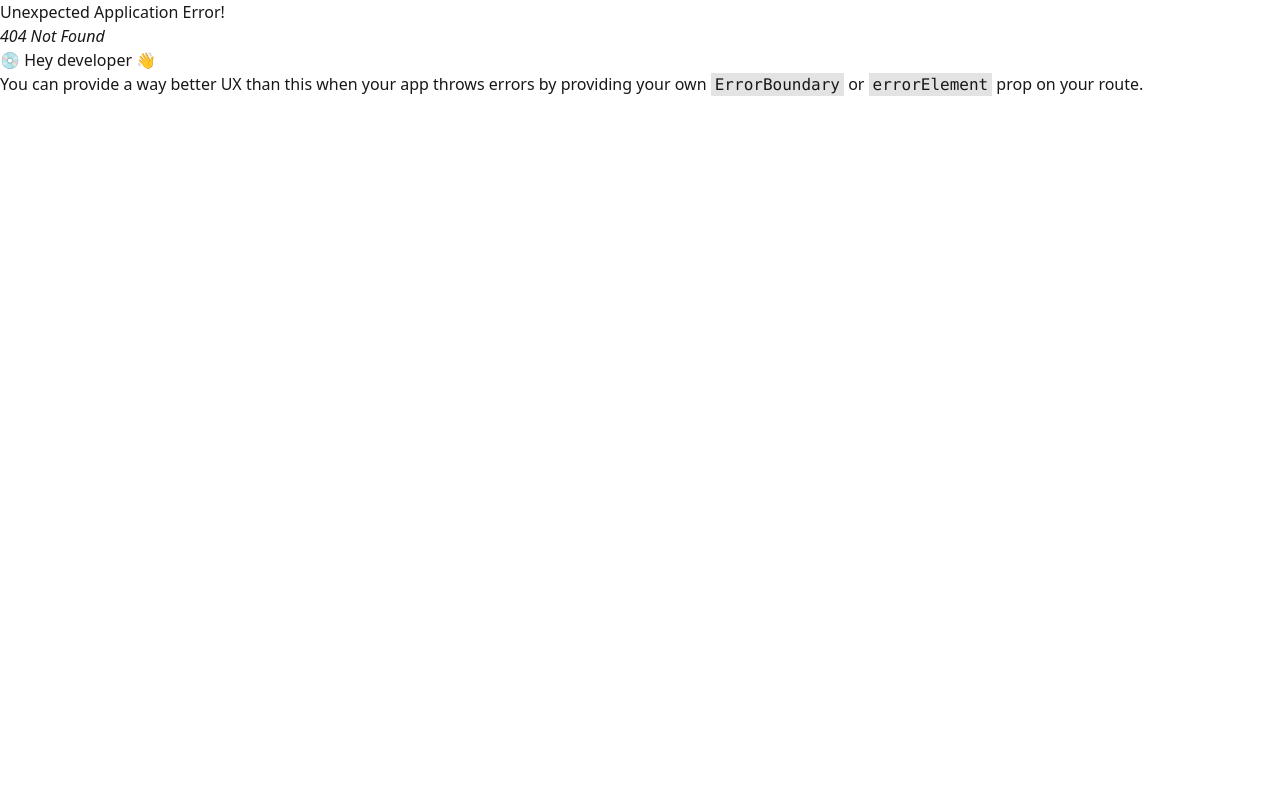
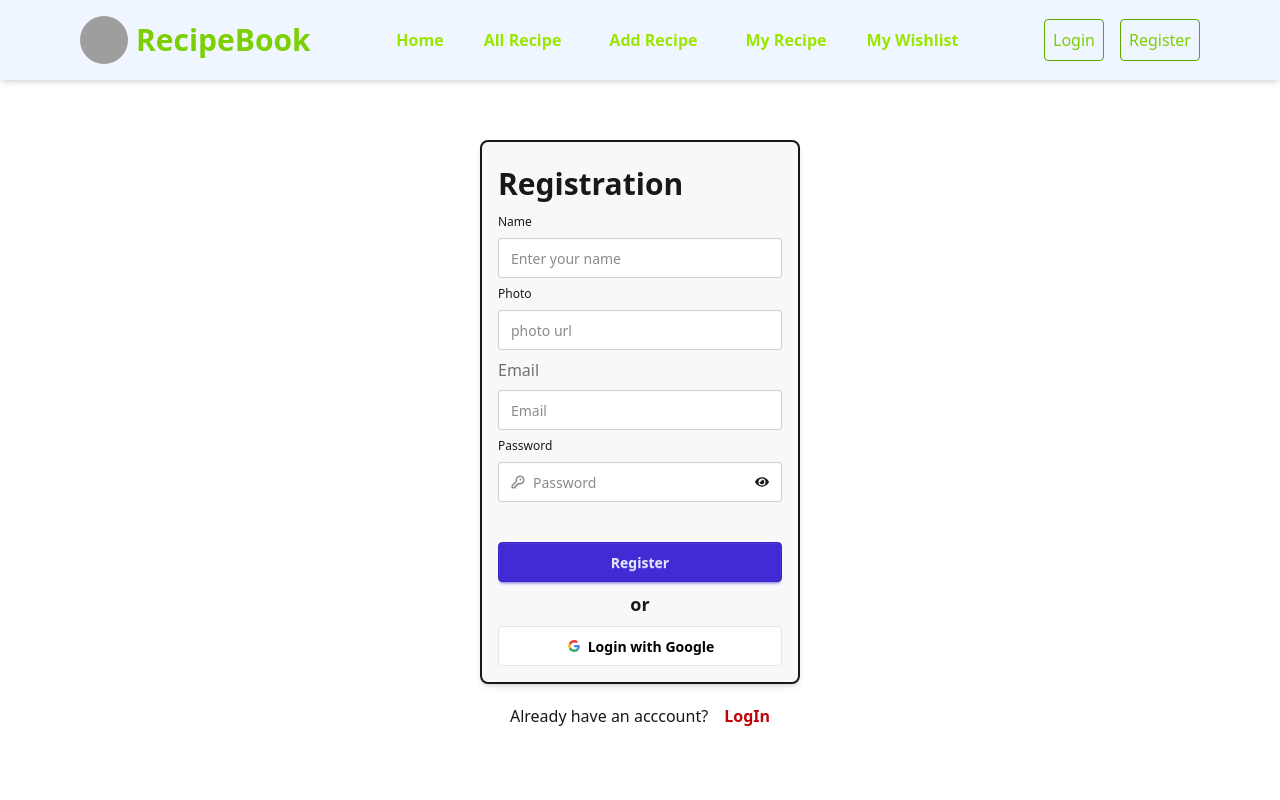
Before and after one commit to Ahnaf-221B/RecipeBook-Recipe-Management-System-Client, a React (Vite) app: page /signup in a window 1280 px wide. Before the commit this address had no page. Shown: the top 800 px of the page. Built offline with nearby package versions, Linux system fonts and the light colour scheme; no server answers; grey boxes are pictures that could not be loaded.

Commit message:
registration page completed

```diff
--- a/package.json
+++ b/package.json
@@ -11,6 +11,7 @@
   },
   "dependencies": {
     "@tailwindcss/vite": "^4.1.7",
+    "firebase": "^11.7.3",
     "react": "^19.1.0",
     "react-dom": "^19.1.0",
     "react-icons": "^5.5.0",
--- a/src/components/Header.jsx
+++ b/src/components/Header.jsx
@@ -10,7 +10,7 @@ const Header = () => {
 		<header className="bg-blue-50 shadow-md py-4 px-4 md:px-20 flex justify-between items-center relative">
 			<div className="flex items-center space-x-2">
 				<img
-					src=""
+					src="https://i.postimg.cc/gc3L1KM1/image.png"
 					alt="logo"
 					className="hidden md:block w-12 h-12 rounded-full"
 				/>
@@ -27,7 +27,7 @@ const Header = () => {
 					All Recipe
 				</Link>
 
-				<Link to="/addrecipe" className=" text-lime-400 py-2 px-5" >
+				<Link to="/addrecipe" className=" text-lime-400 py-2 px-5">
 					Add Recipe
 				</Link>
 
@@ -42,13 +42,13 @@ const Header = () => {
 			<div className="space-x-4 flex items-center">
 				<>
 					<Link
-						to="/login"
+						to="/signin"
 						className="px-2 py-2 text-lime-500 border border-lime-600 rounded hover:bg-lime-600 hover:text-white"
 					>
 						Login
 					</Link>
 					<Link
-						to="/register"
+						to="/signup"
 						className="px-2 py-2 text-lime-500 border border-lime-600 rounded hover:bg-lime-600 hover:text-white"
 					>
 						Register
--- /dev/null
+++ b/src/context/AuthContext.jsx
@@ -0,0 +1,3 @@
+import { createContext } from "react";
+
+export const AuthContext = createContext(null);
--- /dev/null
+++ b/src/context/AuthProvider.jsx
@@ -0,0 +1,41 @@
+import React, { useEffect, useState } from 'react'
+import { AuthContext } from "./AuthContext";
+import auth from "../firebase/firebase.init";
+import {
+	createUserWithEmailAndPassword,
+    onAuthStateChanged,
+
+} from "firebase/auth";
+const AuthProvider = ({children}) => {
+
+    const [user, setUser] = useState(null);
+
+
+    const createUser = (email, pass) => {
+			return createUserWithEmailAndPassword(auth, email, pass);
+		};
+
+        useEffect(() => {
+					const unSubscribe = onAuthStateChanged(auth, (currentUser) => {
+						if (currentUser) {
+							setUser(currentUser);
+
+						} else {
+							setUser(null);
+
+						}
+					});
+					return () => {
+						unSubscribe();
+					};
+				}, []);
+
+    const userInfo = {
+			createUser,
+		};
+  return (
+		<AuthContext.Provider value={userInfo}>{children}</AuthContext.Provider>
+	);
+}
+
+export default AuthProvider
--- /dev/null
+++ b/src/firebase/firebase.init.js
@@ -0,0 +1,20 @@
+// Import the functions you need from the SDKs you need
+import { initializeApp } from "firebase/app";
+import { getAuth } from "firebase/auth";
+// TODO: Add SDKs for Firebase products that you want to use
+// https://firebase.google.com/docs/web/setup#available-libraries
+
+// Your web app's Firebase configuration
+const firebaseConfig = {
+	apiKey: "AIzaSyDxRSgciZImNQRUCkWyqAeAAzPvu8-imyk",
+	authDomain: "recipebook-65258.firebaseapp.com",
+	projectId: "recipebook-65258",
+	storageBucket: "recipebook-65258.firebasestorage.app",
+	messagingSenderId: "456388574146",
+	appId: "1:456388574146:web:b91f2f8a4969ee22d1745b",
+};
+
+// Initialize Firebase
+const app = initializeApp(firebaseConfig);
+const auth = getAuth(app);
+export default auth;
--- a/src/main.jsx
+++ b/src/main.jsx
@@ -5,6 +5,9 @@ import App from './App.jsx'
 import { createBrowserRouter, RouterProvider } from 'react-router-dom'
 import MainLayout from './layout/MainLayout.jsx'
 import Home from './pages/Home/Home.jsx'
+import SignIn from './pages/SignIn/SignIn.jsx'
+import SignUp from './pages/SignUp/SignUp.jsx'
+import AuthProvider from './context/AuthProvider.jsx'
 
 const router = createBrowserRouter([
 	{
@@ -18,7 +21,12 @@ const router = createBrowserRouter([
 		Component: Home,
 	},
   {
-    path: "/allrecipe",
+    path: "/signin",
+    Component: SignIn,
+  },
+  {
+    path: "/signup",
+    Component: SignUp,
   }
   ]
 }
@@ -27,6 +35,9 @@ const router = createBrowserRouter([
 
 createRoot(document.getElementById('root')).render(
   <StrictMode>
-    <RouterProvider router={router}></RouterProvider>
+     <AuthProvider>
+       <RouterProvider router={router}></RouterProvider>
+     </AuthProvider>
+
   </StrictMode>,
 )
--- /dev/null
+++ b/src/pages/SignIn/SignIn.jsx
@@ -0,0 +1,9 @@
+import React from 'react'
+
+const SignIn = () => {
+  return (
+    <div>SignIn</div>
+  )
+}
+
+export default SignIn
--- /dev/null
+++ b/src/pages/SignUp/SignUp.jsx
@@ -0,0 +1,260 @@
+import React, {  use } from "react";
+
+import { FaEye } from "react-icons/fa";
+import { FaEyeSlash } from "react-icons/fa";
+import { useState } from "react";
+import { Link, useLocation, useNavigate } from "react-router-dom";
+import { AuthContext } from "../../context/AuthContext";
+
+
+const SignUp = () => {
+	//   const [success, setsuccess] = useState(false);
+	//   const [errormsg, seterrormsg] = useState("");
+	const [showpass, setshowpass] = useState(false);
+	const location = useLocation();
+	const navigate = useNavigate();
+	const { createUser } = use(AuthContext);
+
+	const handleRegister = (e) => {
+		e.preventDefault();
+		const name = e.target.name.value;
+		const photo = e.target.photo.value;
+		const email = e.target.email.value;
+		const pass = e.target.password.value;
+
+		console.log(name, photo, email, pass);
+		const passwordRegex = /^(?=.*\d)(?=.*[a-z])(?=.*[A-Z]).{6,}$/;
+		if (!passwordRegex.test(pass)) {
+			toast.error(
+				"Password must be at least 6 characters, include uppercase, lowercase, and a number.",
+				{
+					position: "top-right",
+					autoClose: 1000,
+					hideProgressBar: false,
+					closeOnClick: true,
+					pauseOnHover: true,
+					draggable: true,
+					progress: undefined,
+					theme: "light",
+					transition: Bounce,
+				}
+			);
+			return;
+		}
+
+		createUser(email, pass)
+			.then((result) => {
+				console.log(result),
+					updateUser({
+						displayName: name,
+						photoURL: photo,
+					})
+						.then(() => {
+							toast.success("User registered successfully!", {
+								position: "top-right",
+								autoClose: 3000,
+								hideProgressBar: false,
+								closeOnClick: true,
+								pauseOnHover: true,
+								draggable: true,
+								progress: undefined,
+								theme: "light",
+								transition: Bounce,
+							});
+						})
+						.catch((err) => {
+							console.log(err);
+
+							toast.error(`Profile update failed: ${err.message}`, {
+								position: "top-right",
+								autoClose: 3000,
+								hideProgressBar: false,
+								closeOnClick: true,
+								pauseOnHover: true,
+								draggable: true,
+								progress: undefined,
+								theme: "light",
+								transition: Bounce,
+							});
+						});
+
+				navigate(`${location.state ? location.state : "/"}`);
+			})
+			.catch((error) => {
+				console.log(error);
+				toast.error(`Registration failed: ${error.message}`, {
+					position: "top-right",
+					autoClose: 3000,
+					hideProgressBar: false,
+					closeOnClick: true,
+					pauseOnHover: true,
+					draggable: true,
+					progress: undefined,
+					theme: "light",
+					transition: Bounce,
+				});
+			});
+	};
+
+	// const handleGoogleLogin = () => {
+	// 	registerGoogle()
+	// 		.then((result) => {
+	// 			console.log(result);
+	// 			toast.success("Log in with google successful", {
+	// 				position: "top-right",
+	// 				autoClose: 5000,
+	// 				hideProgressBar: false,
+	// 				closeOnClick: false,
+	// 				pauseOnHover: true,
+	// 				draggable: true,
+	// 				progress: undefined,
+	// 				theme: "light",
+	// 				transition: Bounce,
+	// 			});
+	// 			navigate(`${location.state ? location.state : "/"}`);
+	// 		})
+	// 		.catch((error) => {
+	// 			console.log(error);
+	// 		});
+	// };
+
+	return (
+		<div className="flex flex-col items-center justify-center pt-15 ">
+			<form
+				action=""
+				className="flex flex-col gap-2 bg-base-200 border-2 p-4 rounded-lg shadow-md"
+				onSubmit={handleRegister}
+			>
+				<legend className="fieldset-legend text-3xl">Registration</legend>
+				<label className="text-xs" htmlFor="">
+					Name
+				</label>
+				<input
+					type="text"
+					name="name" // Add this name attribute
+					className="input "
+					placeholder="Enter your name"
+					required
+				/>
+				<label className="text-xs" htmlFor="">
+					Photo
+				</label>
+				<input
+					type="text"
+					name="photo" // Add this name attribute
+					className="input "
+					placeholder="photo url"
+					required
+				/>
+				<label className="label">Email</label>
+				<input
+					// ref={emailref}
+					type="email"
+					name="email"
+					required
+					className="input"
+					placeholder="Email"
+				/>
+				<label className="text-xs" htmlFor="">
+					Password
+				</label>
+				<label className="input validator">
+					<svg
+						className="h-[1em] opacity-50"
+						xmlns="http://www.w3.org/2000/svg"
+						viewBox="0 0 24 24"
+					>
+						<g
+							strokeLinejoin="round"
+							strokeLinecap="round"
+							strokeWidth="2.5"
+							fill="none"
+							stroke="currentColor"
+						>
+							<path d="M2.586 17.414A2 2 0 0 0 2 18.828V21a1 1 0 0 0 1 1h3a1 1 0 0 0 1-1v-1a1 1 0 0 1 1-1h1a1 1 0 0 0 1-1v-1a1 1 0 0 1 1-1h.172a2 2 0 0 0 1.414-.586l.814-.814a6.5 6.5 0 1 0-4-4z"></path>
+							<circle cx="16.5" cy="7.5" r=".5" fill="currentColor"></circle>
+						</g>
+					</svg>
+					<div className="relative flex items-center justify-between">
+						<input
+							type={showpass ? "text" : "password"}
+							name="password" // Add this name attribute
+							required
+							placeholder="Password"
+							minlength="8"
+						/>
+						<button
+							onClick={() => {
+								setshowpass(!showpass);
+							}}
+							className="ml-5"
+						>
+							{showpass ? <FaEyeSlash /> : <FaEye></FaEye>}
+						</button>
+					</div>
+				</label>
+
+				<p className="validator-hint hidden">
+					Must be more than 6 characters, including
+					<br />
+					At least one number <br />
+					At least one lowercase letter <br />
+					At least one uppercase letter
+				</p>
+
+				<br />
+
+				<button className="btn btn-primary" type="submit">
+					Register
+				</button>
+
+				<p className="flex justify-center items-center font-semibold text-lg">
+					{" "}
+					or
+				</p>
+				<button
+
+					className="btn bg-white text-black border-[#e5e5e5]"
+				>
+					<svg
+						aria-label="Google logo"
+						width="16"
+						height="16"
+						xmlns="http://www.w3.org/2000/svg"
+						viewBox="0 0 512 512"
+					>
+						<g>
+							<path d="m0 0H512V512H0" fill="#fff"></path>
+							<path
+								fill="#34a853"
+								d="M153 292c30 82 118 95 171 60h62v48A192 192 0 0190 341"
+							></path>
+							<path
+								fill="#4285f4"
+								d="m386 400a140 175 0 0053-179H260v74h102q-7 37-38 57"
+							></path>
+							<path
+								fill="#fbbc02"
+								d="m90 341a208 200 0 010-171l63 49q-12 37 0 73"
+							></path>
+							<path
+								fill="#ea4335"
+								d="m153 219c22-69 116-109 179-50l55-54c-78-75-230-72-297 55"
+							></path>
+						</g>
+					</svg>
+					Login with Google
+				</button>
+			</form>
+			<p className="pt-5 pb-5">
+				Already have an acccount?{" "}
+				<Link to="/login" className="ml-3 text-red-700 font-semibold">
+					LogIn
+				</Link>
+			</p>
+		</div>
+	);
+};
+
+export default SignUp;
+// import React from 'react'
```
Also changed, not shown: src/components/Banner.jsx (+13 -42 lines), 1 other file (tests, documents, lock files or other folders).
